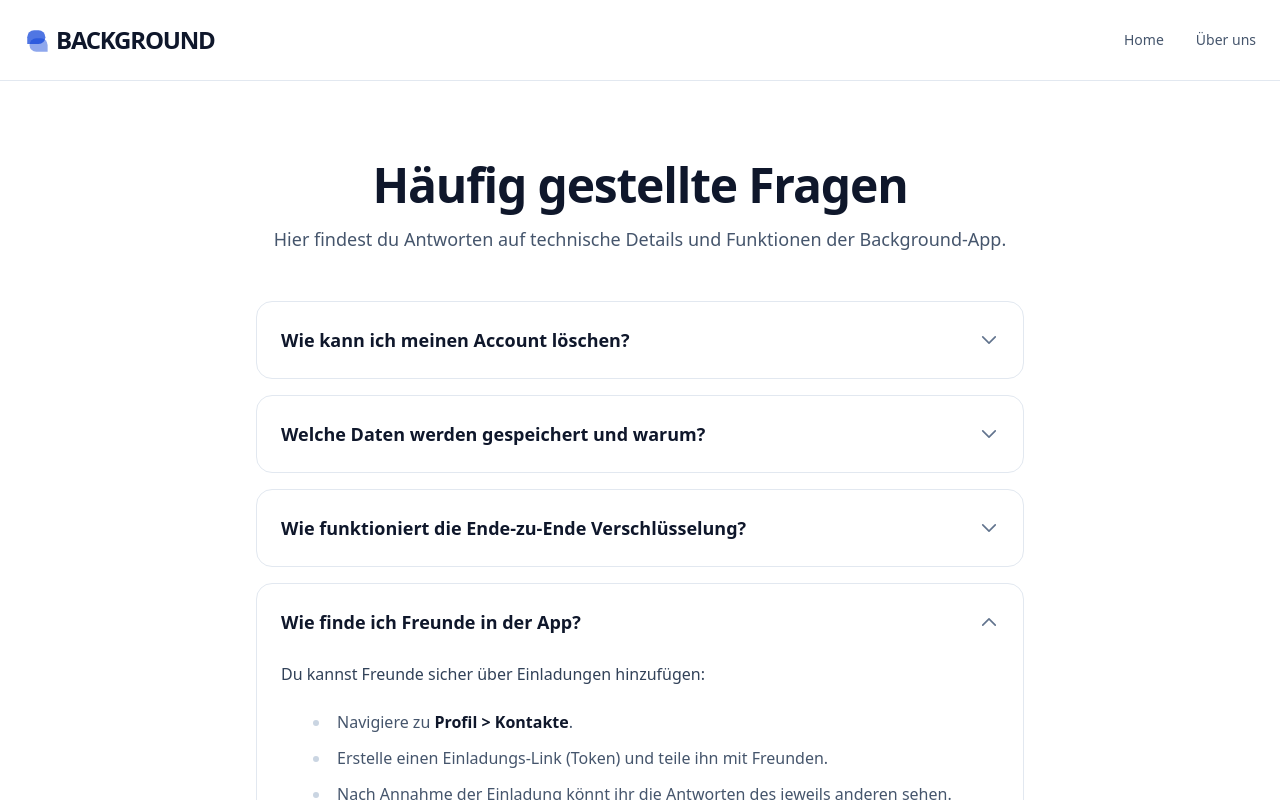
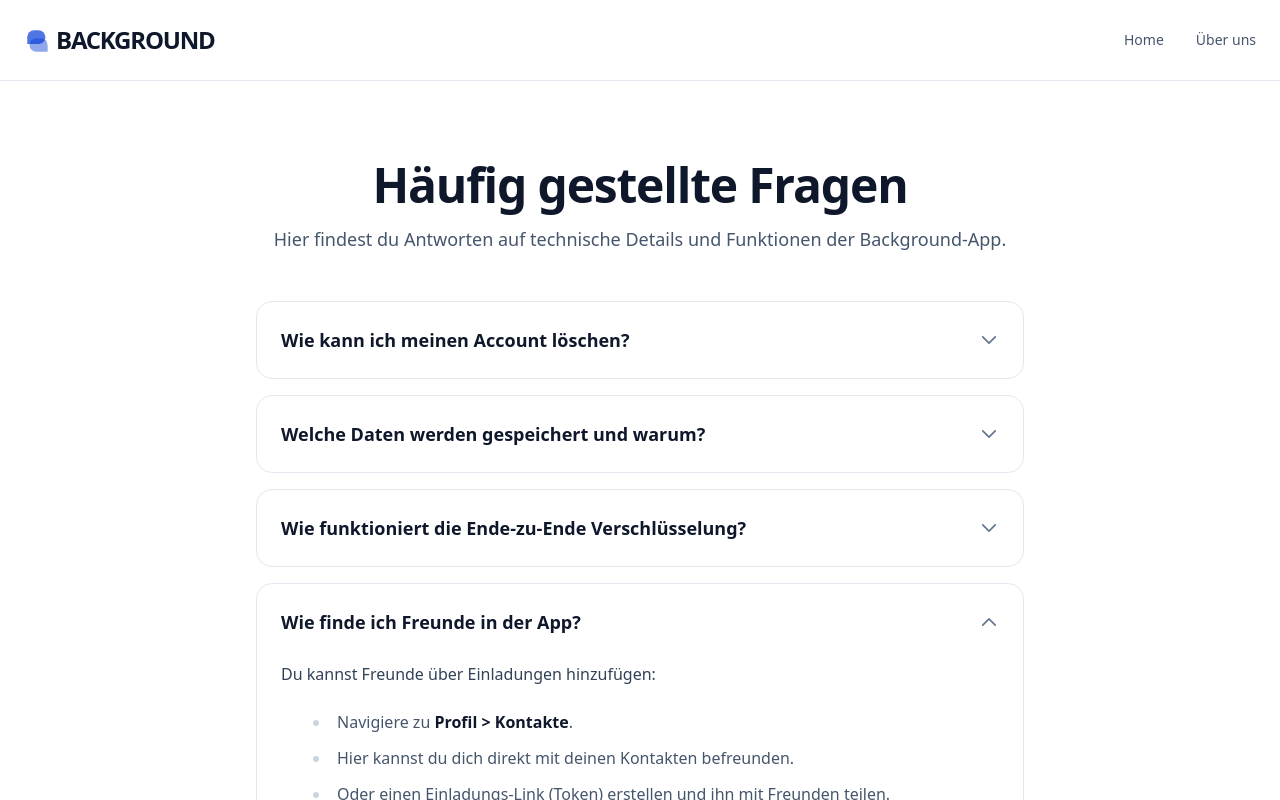
Before and after one commit to background-debates/website, a SvelteKit app: page /faq in a window 1280 px wide. Both pictures are taken after a click on the button "Wie finde ich Freunde in der App?". Shown: the top 800 px of the page. Built offline with nearby package versions, Linux system fonts and the light colour scheme.

Commit message:
Update FAQ snippets for clarity and consistency in language

```diff
--- a/src/routes/faq/+page.svelte
+++ b/src/routes/faq/+page.svelte
@@ -128,11 +128,12 @@
 
 {#snippet findFriends()}
 	<p class="mb-4">
-		Du kannst Freunde sicher über Einladungen hinzufügen:
+		Du kannst Freunde über Einladungen hinzufügen:
 	</p>
 	<ul class="ml-6 list-disc space-y-2 text-slate-600">
 		<li>Navigiere zu <strong>Profil > Kontakte</strong>.</li>
-		<li>Erstelle einen Einladungs-Link (Token) und teile ihn mit Freunden.</li>
+		<li>Hier kannst du dich direkt mit deinen Kontakten befreunden.</li>
+		<li>Oder einen Einladungs-Link (Token) erstellen und ihn mit Freunden teilen.</li>
 		<li>Nach Annahme der Einladung könnt ihr die Antworten des jeweils anderen sehen.</li>
 	</ul>
 {/snippet}
@@ -143,14 +144,14 @@
 	</p>
 	<ul class="ml-6 list-disc space-y-2 text-slate-600">
 		<li>Du wirst basierend auf deiner Meinung zu spezifischen Fragen gematcht.</li>
-		<li>Dein Profil bleibt für den Gegenüber komplett anonym.</li>
+		<li>Dein Profil bleibt für dein Gegenüber komplett anonym.</li>
 		<li>Dies ermöglicht einen ehrlichen Austausch ohne Vorurteile.</li>
 	</ul>
 {/snippet}
 
 {#snippet aiGemini()}
 	<p class="mb-4">
-		Wir setzen modernste KI-Technologie ein, um den Dialog zu bereichern:
+		Wir setzen moderne KI-Technologie ein, um den Dialog zu bereichern:
 	</p>
 	<ul class="ml-6 list-disc space-y-2 text-slate-600">
 		<li><strong>Google Gemini 2.0 Flash:</strong> Unsere KI analysiert komplexe Fragen und schlägt relevante Diskussionsthemen vor.</li>
@@ -160,12 +161,12 @@
 
 {#snippet creatorsInfo()}
 	<p class="mb-4">
-		Creators sind Nutzer, die aktiv zur Community beitragen:
+		Creator sind Nutzer, die aktiv zur Community beitragen:
 	</p>
 	<ul class="ml-6 list-disc space-y-2 text-slate-600">
 		<li>Jeder Nutzer kann zum Creator werden und eigene Fragen veröffentlichen.</li>
-		<li>Du kannst Creatoren folgen, um sofort über neue Fragen und Diskussionsthemen informiert zu werden.</li>
-		<li>In deinem Feed siehst du priorisiert die Inhalte der Creatoren, denen du folgst.</li>
+		<li>Du kannst Creatorn folgen, um sofort über neue Fragen und Diskussionsthemen informiert zu werden.</li>
+		<li>In deinem Feed siehst du priorisiert die Inhalte der Creator, denen du folgst.</li>
 	</ul>
 {/snippet}
 
```
